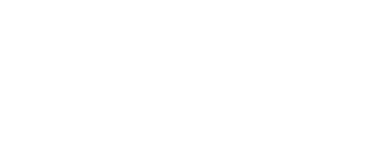
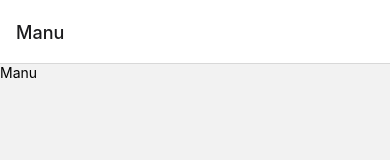
Before and after one commit to RubenKarapetyann/TicTacToe, a React Native app in the folder mobile/: screen / in a window 390 px wide. Shown: the top 160 px of the page. Built offline with nearby package versions, Linux system fonts and the light colour scheme.

Commit message:
created initial root stack with types and constants

```diff
--- a/mobile/App.tsx
+++ b/mobile/App.tsx
@@ -1,13 +1,10 @@
-import { StyleSheet, View } from 'react-native'
+import { NavigationContainer } from '@react-navigation/native'
+import RootStack from './navigation/RootStackNavigation'
 
 export default function App() {
   return (
-    <View>
-
-    </View>
+    <NavigationContainer>
+      <RootStack/>
+    </NavigationContainer>
   )
 }
-
-const styles = StyleSheet.create({
-
-})
--- /dev/null
+++ b/mobile/constants/navigation/root-stack-constants.ts
@@ -0,0 +1,23 @@
+import Game from "../../screens/root-screens/Game"
+import Manu from "../../screens/root-screens/Manu"
+import { IStackItem } from "../../types/navigation/global"
+
+export const MANU = "Manu"
+export const MANU_OBJECT : IStackItem = {
+    name : MANU,
+    displayName : "Manu",
+    id : 1,
+    screen : Manu
+}
+
+export const GAME = "Game"
+export const GAME_OBJECT : IStackItem = {
+    name : GAME,
+    displayName : "Game",
+    id : 2,
+    screen : Game
+}
+
+
+
+export const STACK_ARR : IStackItem[] = [ MANU_OBJECT, GAME_OBJECT ]
--- /dev/null
+++ b/mobile/navigation/RootStackNavigation.tsx
@@ -0,0 +1,23 @@
+import { createStackNavigator } from "@react-navigation/stack";
+import { RootStackParamList } from "../types/navigation/RootStackTypes";
+import { MANU, STACK_ARR } from "../constants/navigation/root-stack-constants";
+import { IStackItem } from "../types/navigation/global";
+
+const Stack = createStackNavigator<RootStackParamList>()
+
+
+export default function RootStack(){
+    return (
+        <Stack.Navigator initialRouteName={MANU}>
+            {STACK_ARR.map((stack:IStackItem)=>{
+                return (
+                    <Stack.Screen
+                        component={stack.screen}
+                        name={stack.name}
+                        key={stack.id}
+                    />
+                )
+            })}
+        </Stack.Navigator>
+    )
+}
--- a/mobile/package.json
+++ b/mobile/package.json
@@ -9,10 +9,14 @@
     "web": "expo start --web"
   },
   "dependencies": {
+    "@react-navigation/bottom-tabs": "^6.5.11",
+    "@react-navigation/native": "^6.1.9",
+    "@react-navigation/stack": "^6.3.20",
     "expo": "~49.0.15",
     "expo-status-bar": "~1.6.0",
     "react": "18.2.0",
-    "react-native": "0.72.6"
+    "react-native": "0.72.6",
+    "react-native-gesture-handler": "^2.14.0"
   },
   "devDependencies": {
     "@babel/core": "^7.20.0",
--- /dev/null
+++ b/mobile/screens/root-screens/Game.tsx
@@ -0,0 +1,9 @@
+import { Text } from "react-native";
+
+export default function Game(){
+    return (
+        <Text>
+            Game
+        </Text>
+    )
+}
--- /dev/null
+++ b/mobile/screens/root-screens/Manu.tsx
@@ -0,0 +1,9 @@
+import { Text } from "react-native";
+
+export default function Manu(){
+    return (
+        <Text>
+            Manu
+        </Text>
+    )
+}
--- /dev/null
+++ b/mobile/types/navigation/RootStackTypes.ts
@@ -0,0 +1,6 @@
+import { GAME, MANU } from "../../constants/navigation/root-stack-constants";
+
+export type RootStackParamList = {
+    [MANU] : undefined;
+    [GAME] : undefined;
+}
--- /dev/null
+++ b/mobile/types/navigation/global.ts
@@ -0,0 +1,8 @@
+import { FunctionComponent } from "react";
+
+export interface IStackItem {
+    name : "Manu" | "Game",
+    displayName : string,
+    id : number,
+    screen : FunctionComponent
+}
```
Also changed, not shown: 1 other file (tests, documents, lock files or other folders).
